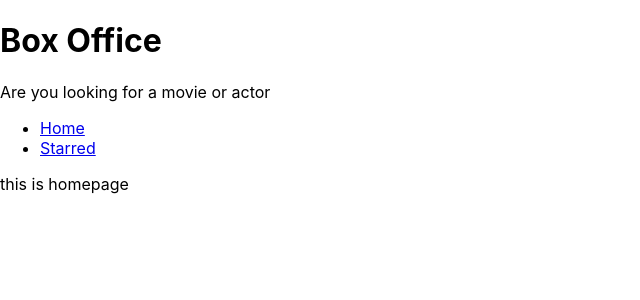
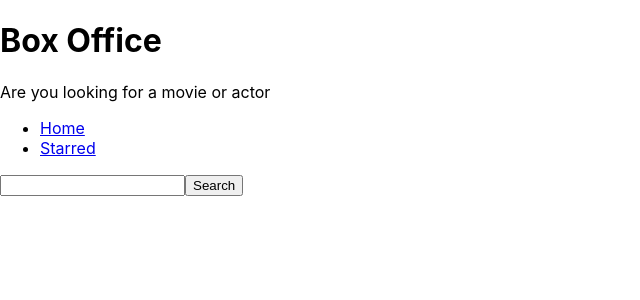
Before and after one commit to Rajputboy26/box-office, a React (Create React App) app: page / in a window 1280 px wide. Shown: the top 300 px of the page, without its empty margins (0-640 px from the left). Built offline with nearby package versions, Linux system fonts and the light colour scheme.

Commit message:
created input && result from tvmaze api

```diff
--- a/src/Pages/Home.js
+++ b/src/Pages/Home.js
@@ -1,8 +1,41 @@
-import React from 'react';
+import React, { useState } from 'react';
 import MainPageLayout from '../Component/MainPageLayout';
 
 const Home = () => {
-  return <MainPageLayout>this is homepage</MainPageLayout>;
+  const [input, setInput] = useState('');
+  const onSearch = () => {
+    // https://api.tvmaze.com/search/shows?q=girls
+
+    fetch(`https://api.tvmaze.com/search/shows?q=${input}`)
+      .then(r => r.json())
+      .then(result => {
+        console.log(result);
+      });
+  };
+
+  const onInputChange = ev => {
+    setInput(ev.target.value);
+  };
+
+  const onKeyDown = ev => {
+    if (ev.keyCode === 13) {
+      onSearch();
+    }
+  };
+
+  return (
+    <MainPageLayout>
+      <input
+        type="text"
+        onChange={onInputChange}
+        onKeyDown={onKeyDown}
+        value={input}
+      ></input>
+      <button type="button" onClick={onSearch}>
+        Search
+      </button>
+    </MainPageLayout>
+  );
 };
 
 export default Home;
```
